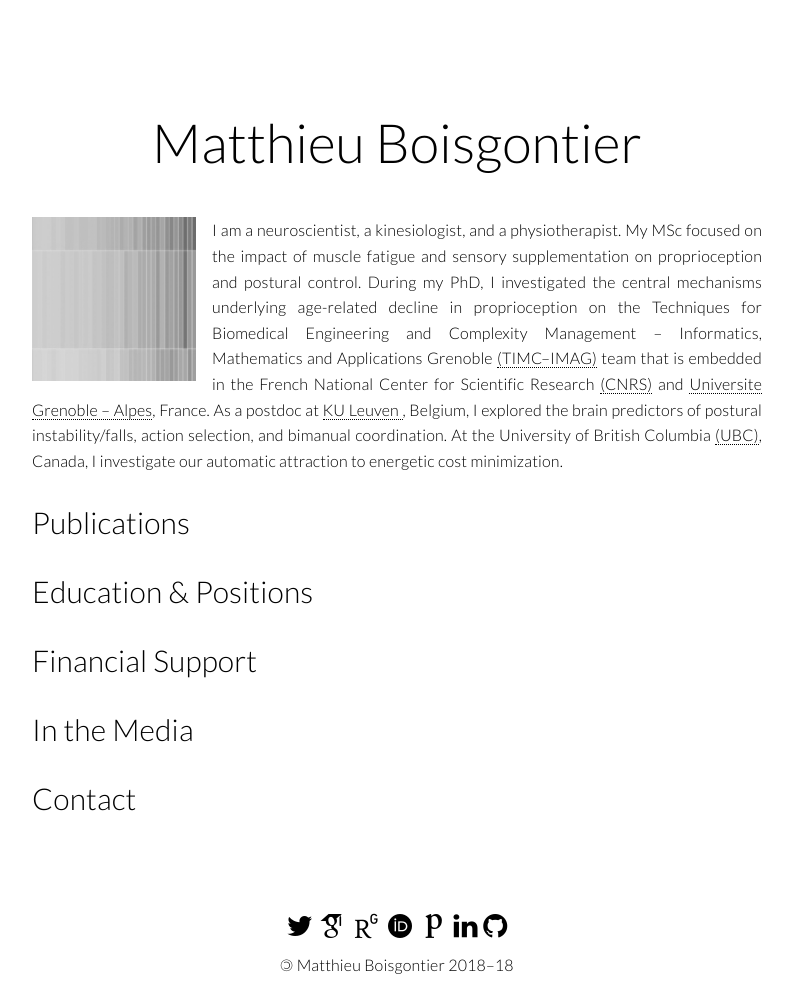
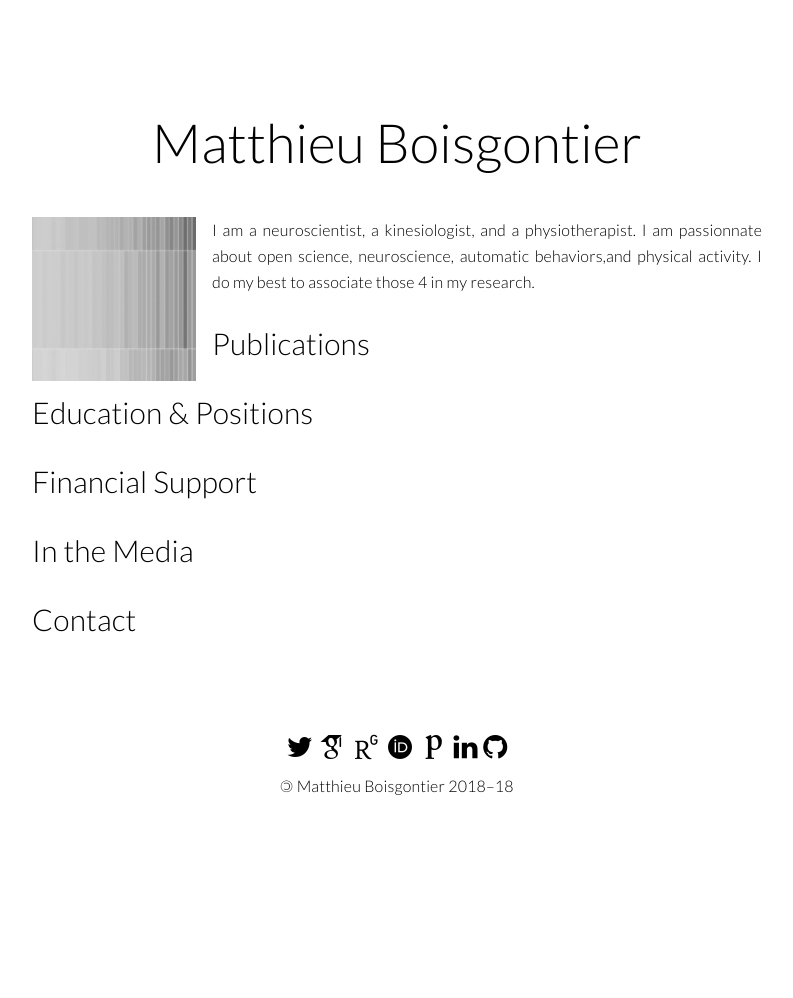
Before and after one commit to matthieuboisgontier/matthieuboisgontier.github.io, a Jekyll site: the page built from index.html, in a window 1280 px wide. Shown: the whole page, without its empty margins (243-1036 px from the left). Built offline with Jekyll 4.4.1, drawn with Linux system fonts in a browser that asks for light colours; nearby versions of some CDN libraries; some web fonts are replaced; a script that is not in the unit is left out; comment, search, counter and statistics services are not loaded; after the commit the page ends 900 px from its top, so only the background shows below that.

Commit message:
Update me.html

```diff
--- a/_includes/me.html
+++ b/_includes/me.html
@@ -1,10 +1,7 @@
 <p> <img src="/images/favicons/mstile-144x144.png">
   <p>
-    I am a neuroscientist, a kinesiologist, and a physiotherapist. My MSc focused on the impact of muscle fatigue and sensory
-    supplementation on proprioception and postural control. During my PhD, I investigated the central mechanisms
-    underlying age-related decline in proprioception on the Techniques for Biomedical Engineering and Complexity
-    Management – Informatics, Mathematics and Applications Grenoble <a href="http://www-timc.imag.fr/?lang=en">(TIMC–IMAG)</a> team that is embedded in the
-    French National Center for Scientific Research <a href="http://www.cnrs.fr/index.html">(CNRS)</a> and <a href="https://www.univ-grenoble-alpes.fr/en/">Universite Grenoble – Alpes</a>, France. As a postdoc at <a href="https://www.kuleuven.be/english/">KU Leuven </a>, Belgium, I explored the brain predictors of postural instability/falls,
-    action selection, and bimanual coordination. At the University of British Columbia <a href="https://www.ubc.ca/">(UBC)</a>, Canada, I investigate our automatic attraction to energetic cost minimization.
+    I am a neuroscientist, a kinesiologist, and a physiotherapist.
+    I am passionnate about open science, neuroscience, automatic behaviors,and physical activity.
+    I do my best to associate those 4 in my research.
   </p>
 </p>
```
